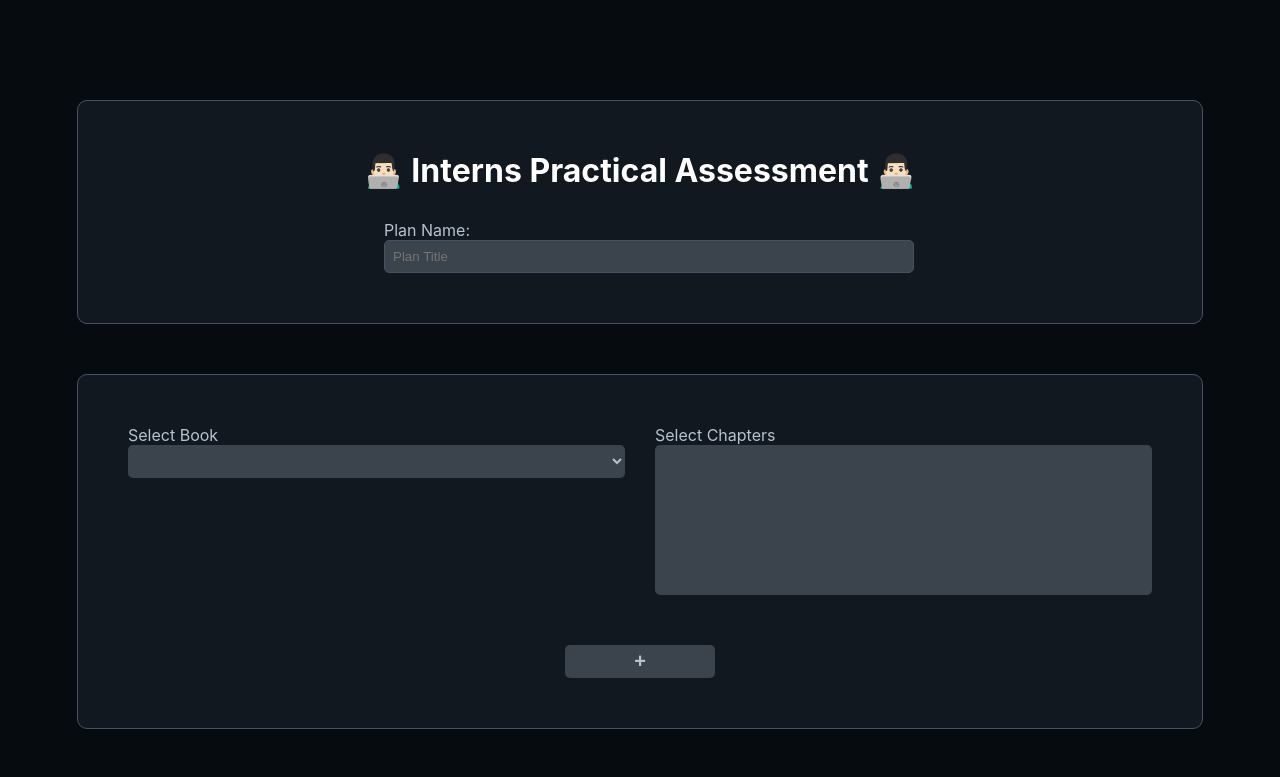
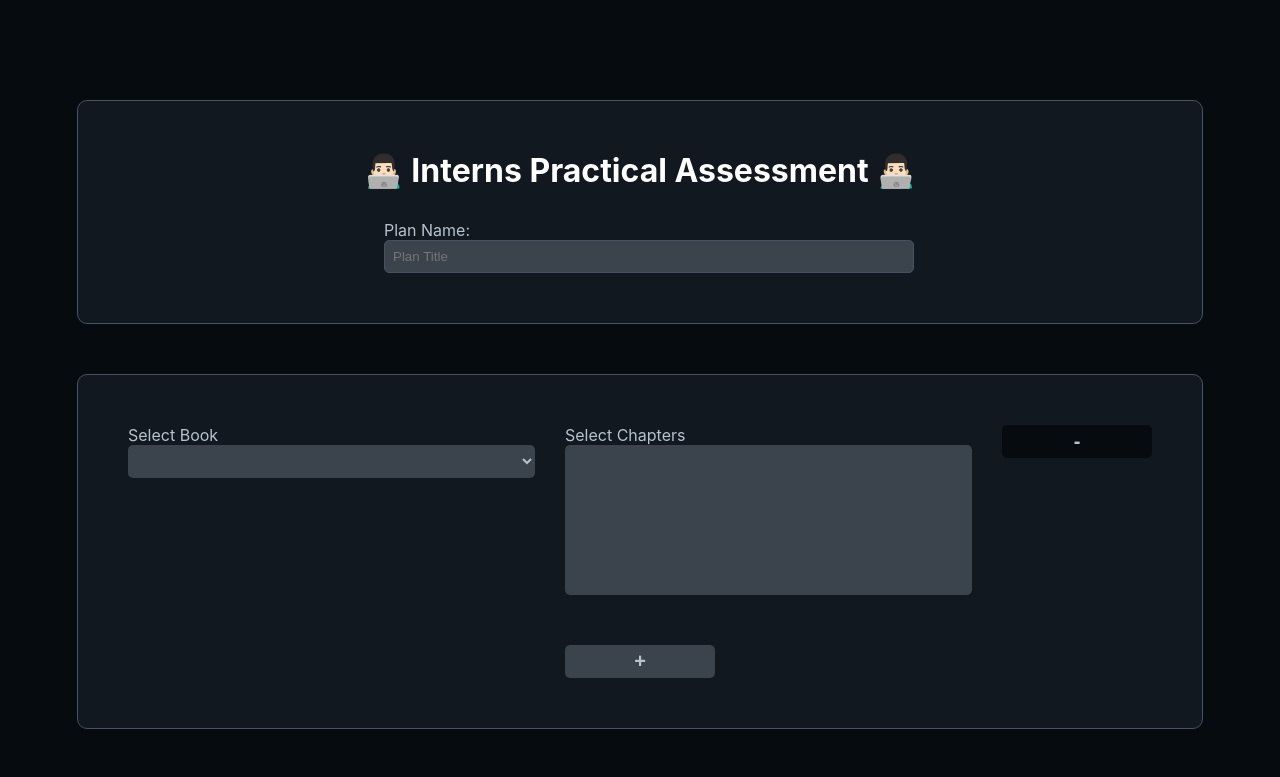
Before and after one commit to sarjil-zwt/internshipassessment, a React (Create React App) app: page / in a window 1280 px wide. Shown: the top 777 px of the page. Built offline with nearby package versions, Linux system fonts and the light colour scheme.

Commit message:
Added minus button to remove selected book or selected time

```diff
--- a/src/App.css
+++ b/src/App.css
@@ -80,6 +80,11 @@ button {
   font-weight: 700;
   font-size: 20px;
   border: none;
+}
+
+button:disabled {
+  background-color: #060b10;
+  pointer-events: none;
 }
 
 button:hover {
--- a/src/components/bookselect/BookSelect.jsx
+++ b/src/components/bookselect/BookSelect.jsx
@@ -59,9 +59,20 @@ const BookSelect = ({ selectedBooks, setSelectedBooks }) => {
     });
     setSelectedBooks(updatedBooks);
   };
+
+  const removeBook = () => {
+    const updatedBooks = selectedBooks;
+
+    updatedBooks.pop();
+
+    updatedBooks[updatedBooks.length - 1].disabled = false;
+
+    console.log(updatedBooks);
+    setSelectedBooks([...updatedBooks]);
+  };
   return (
     <div className="bookselectdivswrapper container">
-      {selectedBooks?.map((sb, index) => {
+      {selectedBooks.map((sb, index) => {
         return (
           <div className="bookselectdiv" key={index}>
             <div className="bookselectelement">
@@ -72,7 +83,6 @@ const BookSelect = ({ selectedBooks, setSelectedBooks }) => {
                 key={index}
                 onChange={(e) => handleSelectedBook(e, index)}
                 disabled={sb.disabled}
-                value={selectedBooks[index].bookId}
               >
                 <option value=""></option>
                 {sb?.options?.map((o, i) => {
@@ -107,6 +117,14 @@ const BookSelect = ({ selectedBooks, setSelectedBooks }) => {
                 })}
               </select>
             </div>
+            <button
+              onClick={removeBook}
+              disabled={
+                selectedBooks.length <= 1 || selectedBooks[index].disabled
+              }
+            >
+              -
+            </button>
           </div>
         );
       })}
--- a/src/components/timingselect/TimingSelect.jsx
+++ b/src/components/timingselect/TimingSelect.jsx
@@ -113,6 +113,15 @@ const TimingSelect = ({ timingState, setTimingState }) => {
     updatedTimes[k][updatedTimes[k].length - 1].endTime = e.target.value;
     setTimingState(updatedTimes);
   };
+
+  const removeTime = (k) => {
+    const updatedTimes = {
+      ...timingState,
+    };
+    updatedTimes[k].pop();
+    updatedTimes[k][updatedTimes[k].length - 1].disabled = false;
+    setTimingState(updatedTimes);
+  };
   return (
     <div className="timingselectdivswrapper container">
       {Object.keys(timingState).map((k, idx) => {
@@ -176,6 +185,14 @@ const TimingSelect = ({ timingState, setTimingState }) => {
                             })}
                         </select>
                       </div>
+                      <button
+                        onClick={() => removeTime(k)}
+                        disabled={
+                          timingState[k].length <= 1 || selectedtime.disabled
+                        }
+                      >
+                        -
+                      </button>
                     </div>
                     <div className="dividerhz"></div>
                   </Fragment>
--- a/src/pages/entries/Entries.jsx
+++ b/src/pages/entries/Entries.jsx
@@ -25,17 +25,6 @@ const Entries = () => {
 
   return (
     <div className="entriespage">
-      {/* <div className="headings">
-          <h3>Index</h3>
-          <h3>ID</h3>
-          <h3>Title</h3>
-          <h3>Book</h3>
-          <h3>Chapters</h3>
-          <h3>Timing</h3>
-          <h3>Start Date</h3>
-          <h3>End Date</h3>
-        </div> */}
-
       <h1>Entries</h1>
 
       <div className="body">
@@ -84,8 +73,8 @@ const Entries = () => {
                   })}
                 </div>
               </div>
-              <p>Start Time - {entry.start_date}</p>
-              <p>End Time - {entry.end_date}</p>
+              <p>Start Date - {entry.start_date}</p>
+              <p>End Date - {entry.end_date}</p>
             </div>
           );
         })}
```
